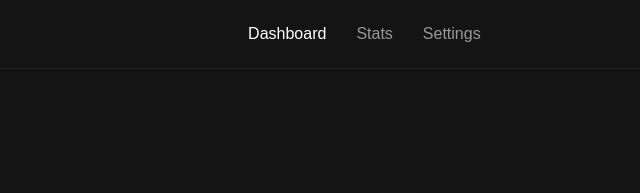
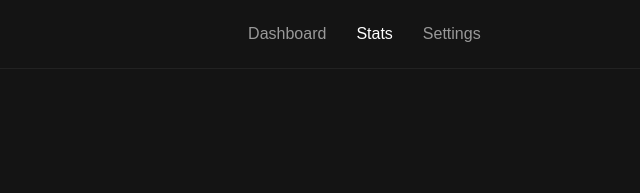
Before and after one commit to Lepehn/bloodborne-checklist, a plain HTML site: page index.html in a window 1280 px wide. Both pictures are taken after a click on the link "Stats". Shown: the top 193 px of the page, 261-901 px from the left. Drawn offline with nearby package versions, Linux system fonts and the light colour scheme.

Commit message:
Update index.html

```diff
--- a/index.html
+++ b/index.html
@@ -805,6 +805,9 @@ const statsContent = document.getElementById("statsContent");
 document.querySelectorAll(".navbar .menu a").forEach(a => {
   a.addEventListener("click", e => {
     e.preventDefault();
+    document.querySelectorAll(".navbar .menu a")
+    .forEach(link => link.classList.remove("active"));
+    a.classList.add("active");
     const isStats = a.textContent.trim() === "Stats";
     dashboardContent.style.display = isStats ? "none" : "block";
     statsContent.style.display = isStats ? "block" : "none";
```
